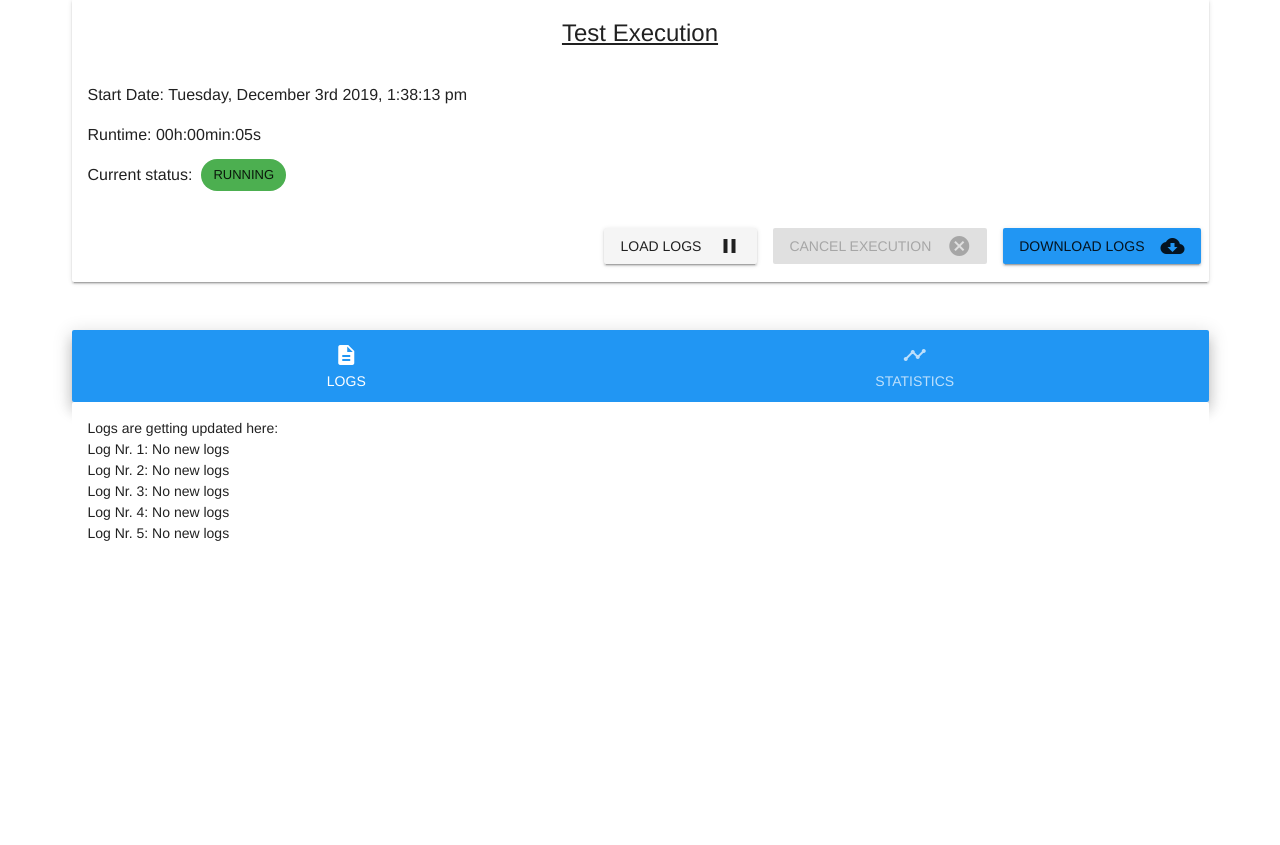
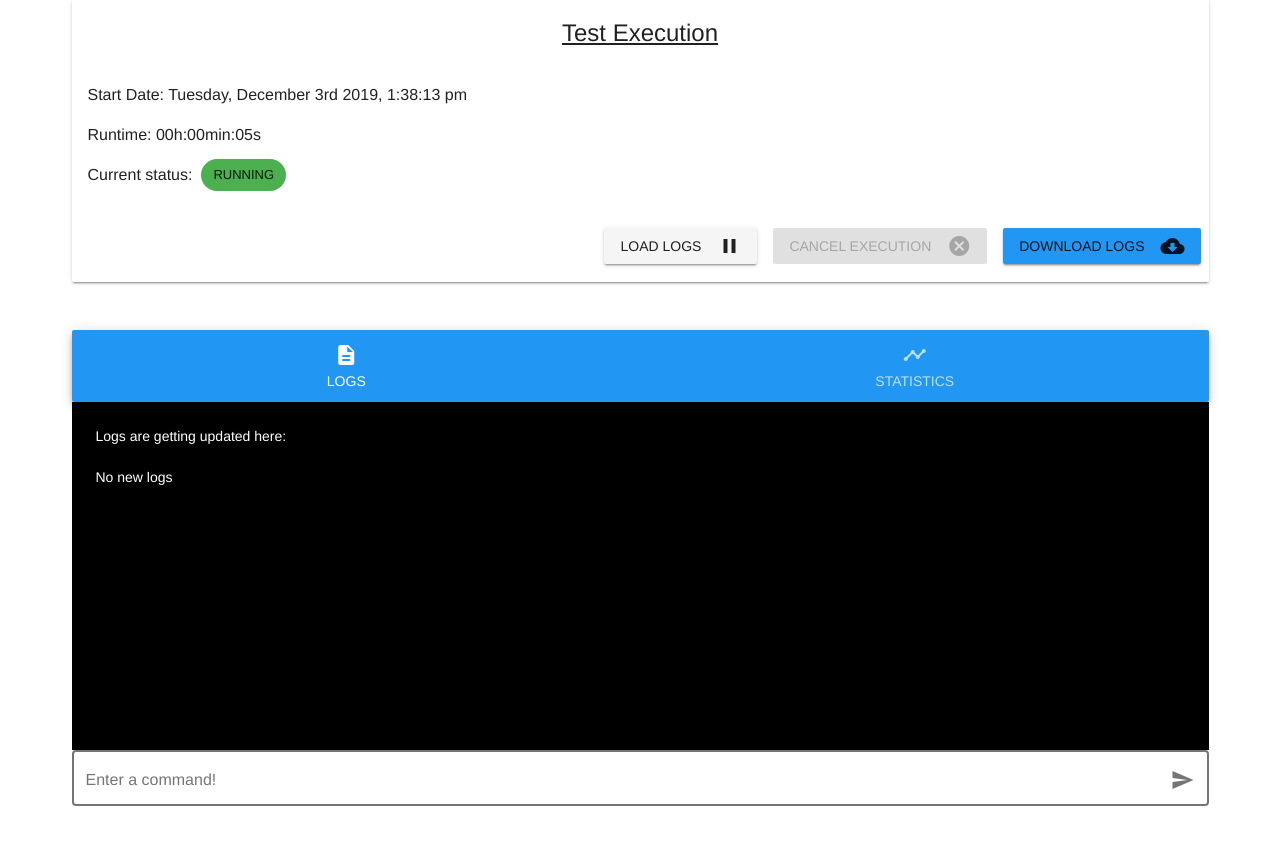
Before and after one commit to cormensratio/hafenkran-client, a Vue app: page /execution/1 in a window 1280 px wide. Shown: the part 165-1010 px from the top of the page. Before the commit the page ends 800 px from the top, so only its background shows below. Built offline with nearby package versions, Linux system fonts and the light colour scheme; no server answers.

Commit message:
EPDS02-126 changed log text field, looks like git bash now

```diff
--- a/src/components/views/ExecutionDetailsPage.vue
+++ b/src/components/views/ExecutionDetailsPage.vue
@@ -35,9 +35,9 @@
           </div>
         </v-card>
       </v-container>
-      <v-container class="bottom">
+      <v-container class="bottom" >
         <v-flex>
-          <v-card class="results elevation-10">
+          <v-card class="results elevation-5">
             <v-tabs color="blue" dark centered icons-and-text grow>
               <v-tabs-slider></v-tabs-slider>
               <v-tab href="#tab-1" @click="activetab=1">Logs
@@ -50,16 +50,36 @@
           </v-card>
           <div class="content">
             <div v-if="activetab === 1" class="tab-content">
-              <v-card flat>
-                <v-card-text class="logs">
-                  <div class="text-left" v-for="log in logs" :key="log.title">{{ log.title }}</div>
+              <v-container
+                id="scroll-target"
+                style="max-height: 400px"
+                class="scroll-y black white--text"
+              >
+                <v-layout
+                  column
+                  style="height: 300px"
+                >
+                  <div class="text-left">Logs are getting updated here:</div>
+                  <div class="text-left" id="logText" >{{ logs }}</div>
                   <v-progress-circular
                     indeterminate
                     color="blue"
                     v-if="loading"
                   ></v-progress-circular>
-                </v-card-text>
-              </v-card>
+                </v-layout>
+              </v-container>
+                <v-text-field
+                  class="align-end bg-white"
+                  v-model="Input"
+                  single-line
+                  append-icon="send"
+                  label="Enter a command!"
+                  @click:append="sendMessage()"
+                  clearable
+                  clear-icon="close"
+                  type="text"
+                  outline
+                />
             </div>
             <div v-if="activetab === 2" class="tab-content">
               <v-card flat>
@@ -93,7 +113,7 @@ export default {
       execution: {},
       runtime: '',
       activetab: 1,
-      logs: [{ title: 'Logs are getting updated here:' }],
+      logs: '',
       showingLogs: true,
       loading: true,
     };
@@ -166,7 +186,7 @@ export default {
           .then((newLog) => {
             console.log(newLog);
             if (!isNil(newLog)) {
-              this.logs.push({ title: `Log Nr. ${this.logs.length}: ${newLog}` });
+              this.logs = newLog;
               this.loading = false;
             }
           });
@@ -213,4 +233,8 @@ export default {
     margin-top: -8px;
     margin-left: 5px;
   }
+  #logText {
+    padding-bottom: 20px;
+    padding-top: 20px;
+  }
 </style>
```
